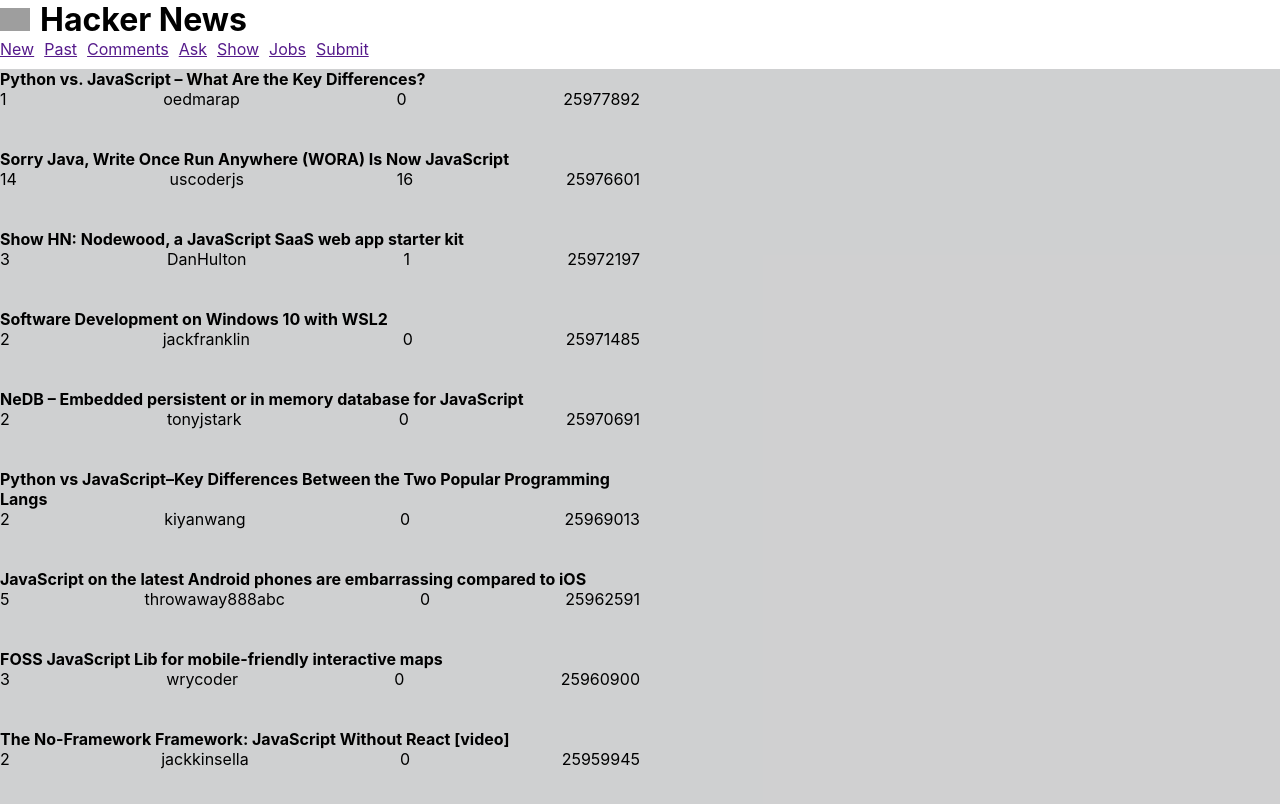
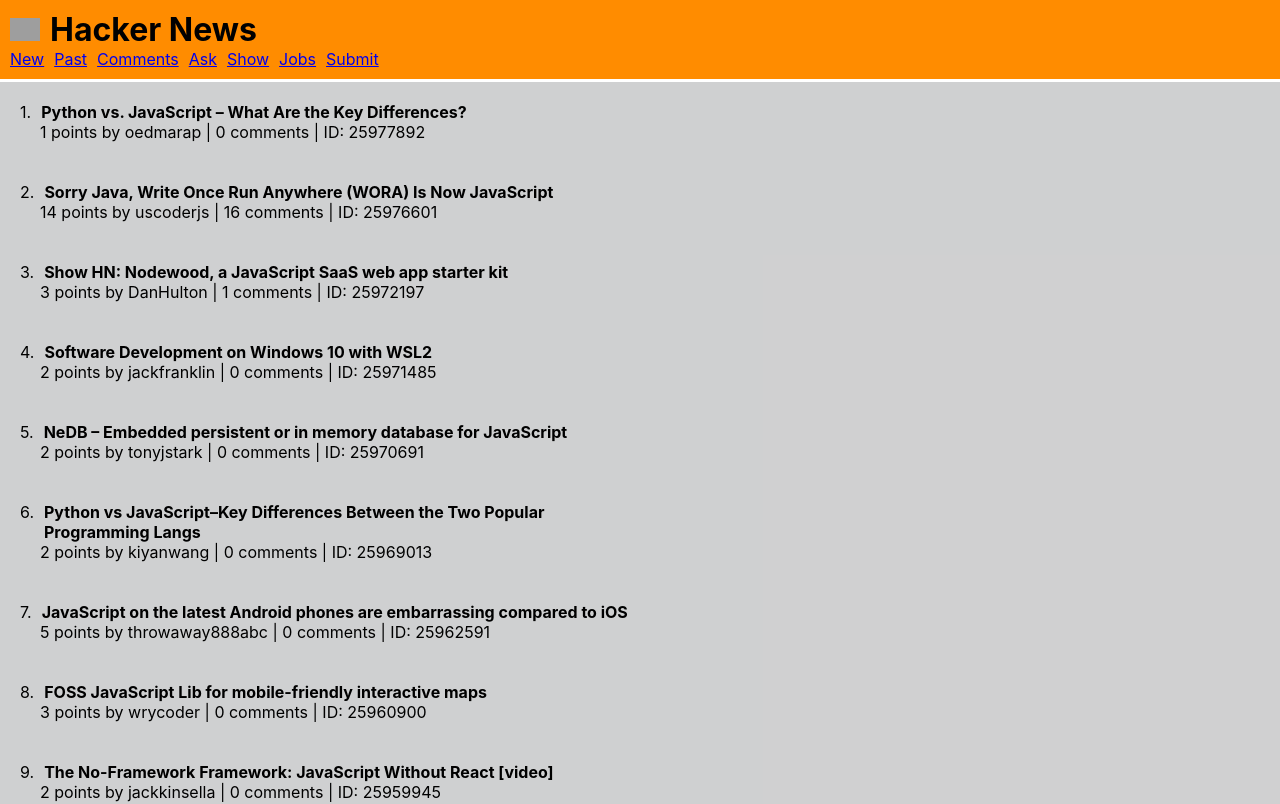
Before and after one commit to iamer0237/react-news, a React (Create React App) app: page / in a window 1280 px wide. Shown: the top 804 px of the page. Built offline with nearby package versions, Linux system fonts and the light colour scheme; grey boxes are pictures that could not be loaded.

Commit message:
provided basic css

```diff
--- a/src/App.css
+++ b/src/App.css
@@ -22,6 +22,9 @@
 
 .listContainer {
   background-color: #3234383b;
+  list-style: numeric;
+  padding-top: 20px;
+  padding-left: 20px;
 }
 
 .logo {
@@ -35,22 +38,22 @@
   flex-direction: column;
   max-width: 50%;
   margin-bottom: 40px;
+  list-style: numeric;
 }
-
-.newsTitle {}
 
 .newsInfo {
   display: flex;
   flex-direction: row;
   justify-content: space-between;
   margin-top: 0rem;
+  padding-left: 20px;
 }
 
 .app h1 {
   justify-content: center;
 }
 
-.header {
+.heading {
   display: flex;
   flex-direction: row;
   align-items: center;
@@ -65,3 +68,19 @@
   margin-right: 10px;
   margin-bottom: 10px;
 }
+
+.newsTitle {
+  display: flex;
+  flex-direction: row;
+}
+
+.numbers {
+  margin-right: 10px;
+}
+
+.headerBar {
+  padding-top: 10px;
+  padding-left: 10px;
+  background-color: darkorange;
+  border-bottom: 3px solid white;
+}
--- a/src/App.js
+++ b/src/App.js
@@ -4,19 +4,19 @@
 function App() {
   return (
     <div className="App">
-      <div>
-        <div className='header'>
-          <img className="logo" src="https://cdn.iconscout.com/icon/free/png-256/logo-3446031-2882300.png" />
+      <div className='headerBar'>
+        <div className='heading'>
+          <img className="logo" src="https://cdn.iconscout.com/icon/free/png-256/logo-3446031-2882300.png" alt="Just a Logo" />
           <h1>Hacker News</h1>
         </div>
         <div className="nav">
-          <a href=''className='navItem'>New</a>
-          <a href=''className='navItem'>Past</a>
-          <a href=''className='navItem'>Comments</a>
-          <a href=''className='navItem'>Ask</a>
-          <a href=''className='navItem'>Show</a>
-          <a href=''className='navItem'>Jobs</a>
-          <a href=''className='navItem'>Submit</a>
+          <a href='https://www.google.de' className='navItem'>New</a>
+          <a href='https://www.google.de' className='navItem'>Past</a>
+          <a href='https://www.google.de' className='navItem'>Comments</a>
+          <a href='https://www.google.de' className='navItem'>Ask</a>
+          <a href='https://www.google.de' className='navItem'>Show</a>
+          <a href='https://www.google.de' className='navItem'>Jobs</a>
+          <a href='https://www.google.de' className='navItem'>Submit</a>
         </div>
       </div>
       <List />
--- a/src/components/ItemList.js
+++ b/src/components/ItemList.js
@@ -2,16 +2,14 @@
 
 export default function ItemList(props) {
     return (
-        <li className="newsFeed">
+        <div className="newsFeed">
             <div className="newsTitle">
+                <div className="numbers">{props.index}.</div>
                 <h4>{props.news.title}</h4>
             </div>
             <div className="newsInfo">
-                <div><p>{props.news.points}</p></div>
-                <div><p>{props.news.author}</p></div>
-                <div><p>{props.news.num_comments}</p></div>
-                <div><p>{props.news.objectID}</p></div>
+                <div><p>{props.news.points} points by {props.news.author} | {props.news.num_comments} comments | ID: {props.news.objectID}</p></div>
             </div>
-        </li>
+        </div>
     );
 };
--- a/src/components/List.js
+++ b/src/components/List.js
@@ -4,10 +4,10 @@
 
 export default function CreateList() {
     return (
-        <ol className="listContainer">
+        <div className="listContainer">
             {data.hits.map((element, index) => {
-                return <ItemList key={element.objectID} news={element} />;
+                return <ItemList key={element.objectID} news={element} index={index + 1} />;
             })};
-        </ol>
+        </div>
     );
 };
```
